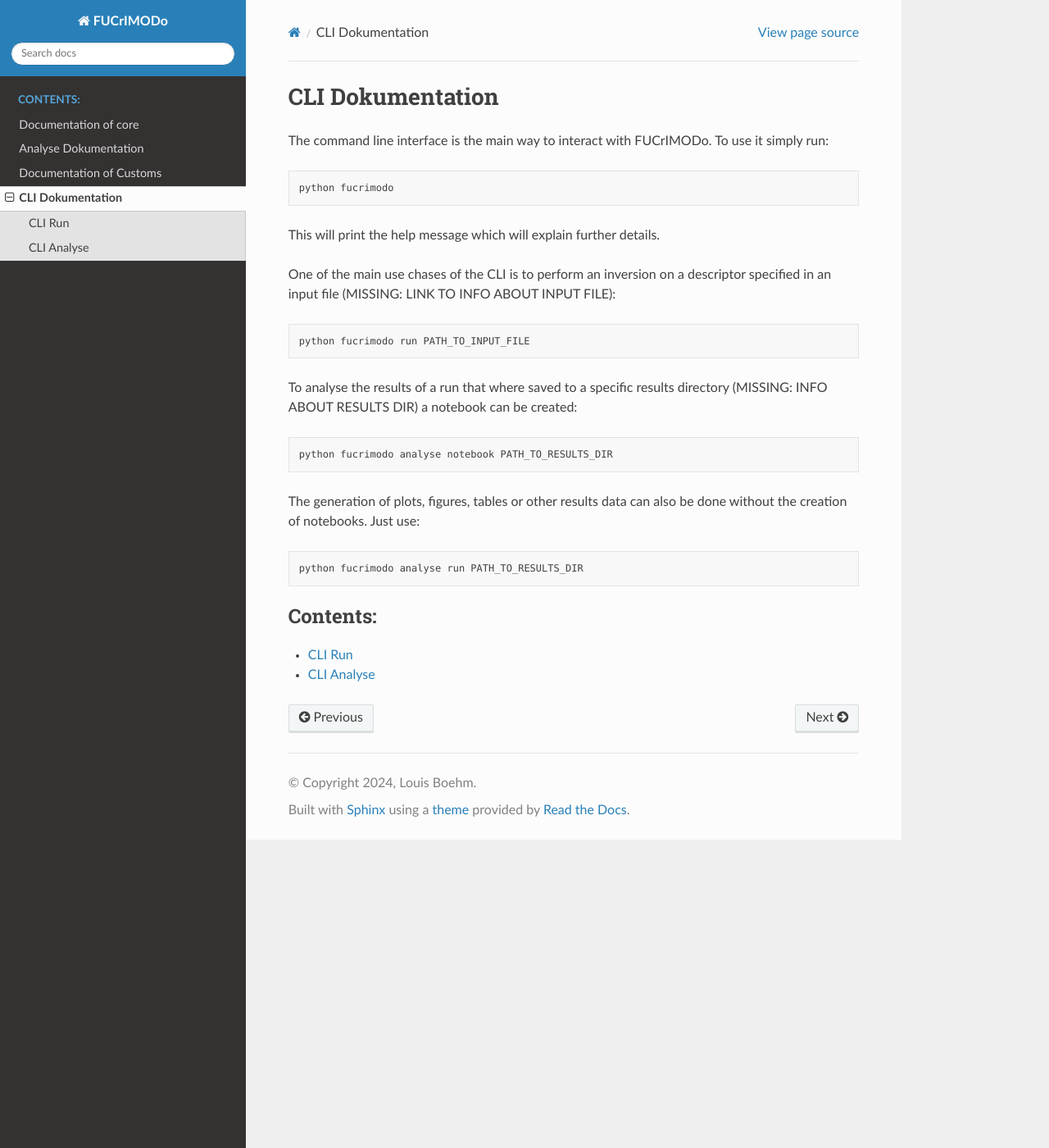
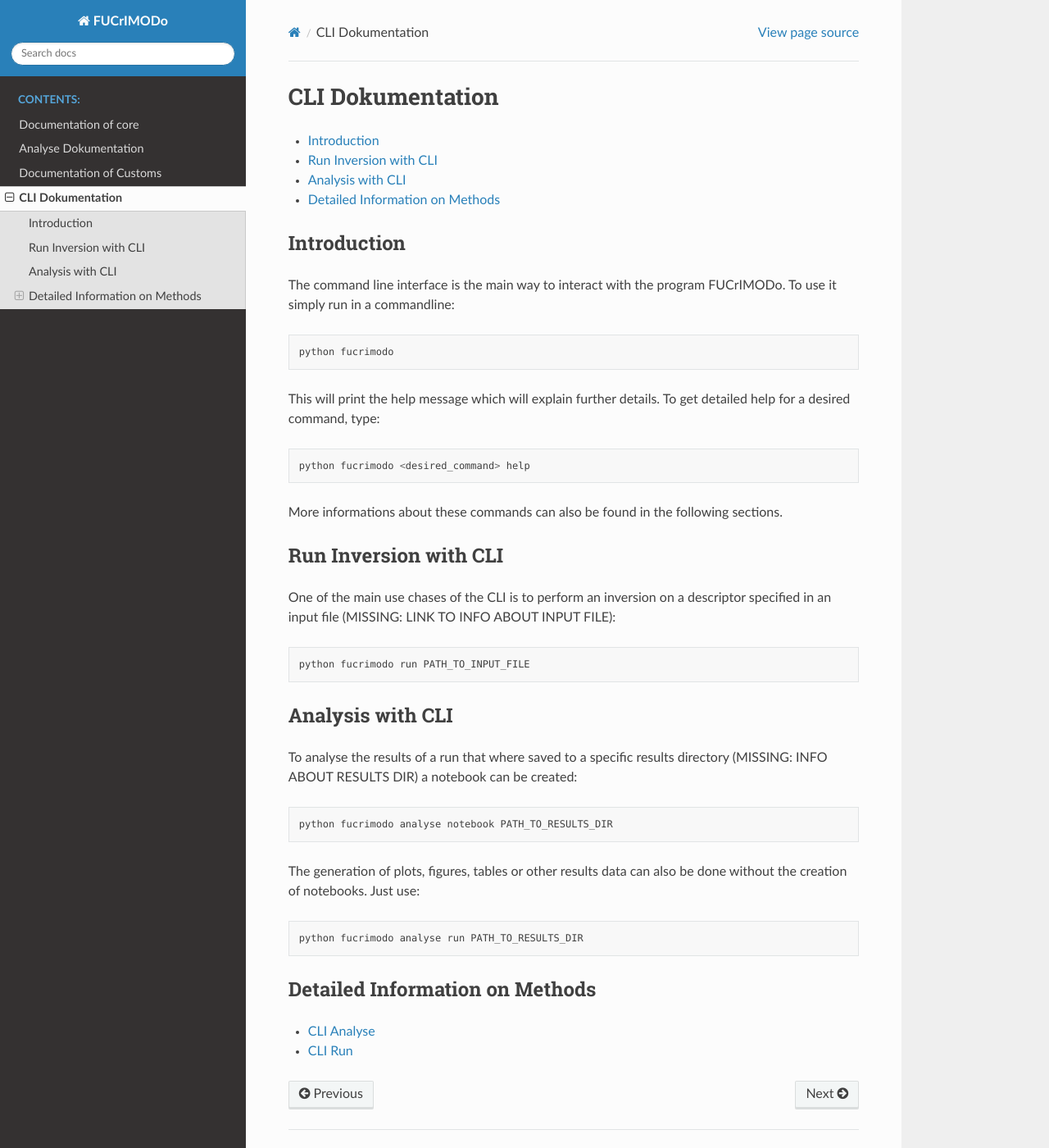
Before and after one commit to OHANAN1/fucrimodo, a Sphinx documentation site: the page built from docs/modules/cli/index.rst, in a window 1280 px wide and 1400 px high. Shown: the whole window at 82% size. Built offline with Sphinx 7.4.7 and the Read the Docs theme 2.0.0, drawn with Linux system fonts in a browser that asks for light colours.

Commit message:
Improved Analyse run Documentation and referenced cli scripts.

```diff
--- a/docs/conf.py
+++ b/docs/conf.py
@@ -16,12 +16,16 @@ author = 'Louis Boehm, Martin Kuban'
 extensions = [
     'sphinx.ext.autodoc',
     'sphinx.ext.autosummary',  # Optional, für automatisch generierte Zusammenfassungen
+    'nbsphinx', # Um Jupyter Notebooks zu rendern
 ]
 
 templates_path = ['_templates']
 exclude_patterns = ['_build', 'Thumbs.db', '.DS_Store']
 
+autosummary_generate = True  # Erzeugt automatisch Zusammenfassungen
 
+# Führe Notebooks immer aus wenn sie gerendert werden
+nbsphinx_execute = 'always'
 
 # -- Options for HTML output -------------------------------------------------
 # https://www.sphinx-doc.org/en/master/usage/configuration.html#options-for-html-output
--- a/docs/modules/cli/index.rst
+++ b/docs/modules/cli/index.rst
@@ -2,18 +2,42 @@
 CLI Dokumentation
 =================
 
-The command line interface is the main way to interact with FUCrIMODo.
-To use it simply run::
+.. contents::
+   :depth: 2
+   :local:
+
+Introduction
+============
+
+The command line interface is the main way to interact with the program
+FUCrIMODo.
+To use it simply run in a commandline::
 
     python fucrimodo
 
 This will print the help message which will explain further details.
+To get detailed help for a desired command, type::
+
+    python fucrimodo <desired_command> help
+
+More informations about these commands can also be found in the following
+sections.
+
+.. _cli-run:
+
+Run Inversion with CLI
+======================
 
 One of the main use chases of the CLI is to perform an inversion on a
 descriptor specified in an input file
 (MISSING: LINK TO INFO ABOUT INPUT FILE)::
 
     python fucrimodo run PATH_TO_INPUT_FILE
+
+.. _cli-analysis:
+
+Analysis with CLI
+=================
 
 To analyse the results of a run that where saved to a specific results
 directory (MISSING: INFO ABOUT RESULTS DIR) a notebook can be created::
@@ -25,9 +49,10 @@ done without the creation of notebooks. Just use::
 
     python fucrimodo analyse run PATH_TO_RESULTS_DIR
 
+Detailed Information on Methods
+===============================
 .. toctree::
    :maxdepth: 1
-   :caption: Contents:
 
+   analyse
    run
-   analyse
```
Also changed, not shown: docs/modules/analysis/analyse_run.rst (+37 -0 lines), docs/modules/analysis/index.rst (+24 -1 lines).
